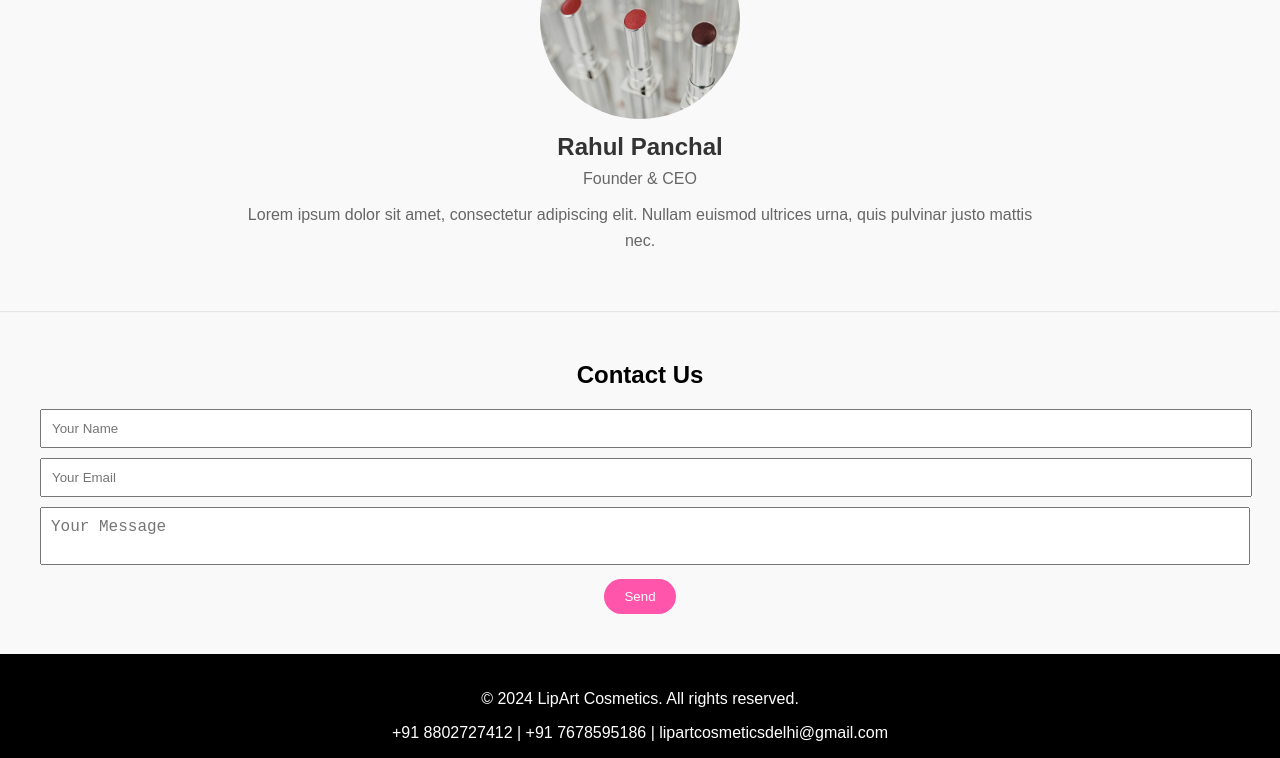
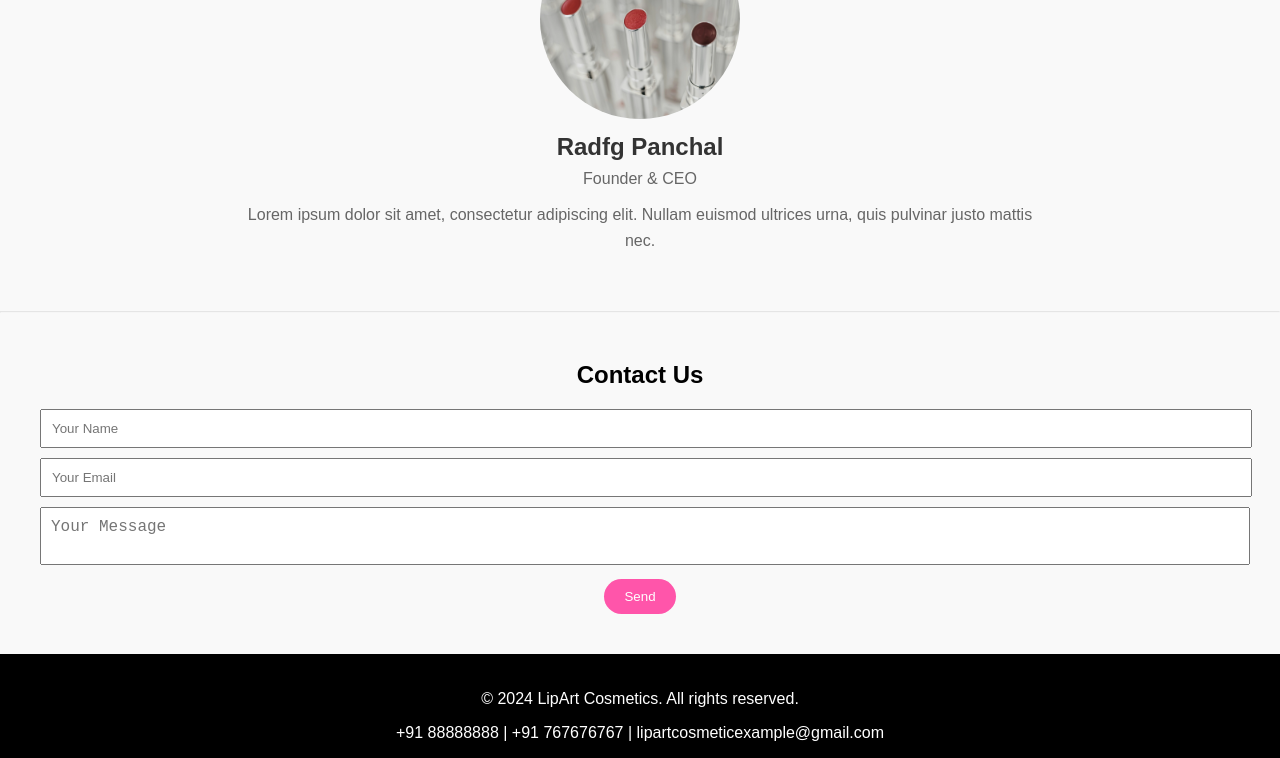
Before and after one commit to vaspanchal/LipArt, a plain HTML site: page LipArt/index.html in a window 1280 px wide. Shown: the part 1160-1918 px from the top of the page. Drawn offline with Linux system fonts and the light colour scheme; a web font is replaced by a local one.

Commit message:
Update index.html avoid sensitive info

```diff
--- a/LipArt/index.html
+++ b/LipArt/index.html
@@ -65,7 +65,7 @@
                             <img src="img/lipstick1.webp" alt="Owner Image">
                         </div>
                         <div class="owner-info">
-                            <h2>Rahul Panchal</h2>
+                            <h2>Radfg Panchal</h2>
                             <p>Founder & CEO</p>
                             <p>Lorem ipsum dolor sit amet, consectetur adipiscing elit. Nullam euismod ultrices urna, quis pulvinar justo mattis nec.</p>
                         </div>
@@ -93,7 +93,7 @@
     <!-- Footer -->
     <footer class="footer">
         <p>&copy; 2024 LipArt Cosmetics. All rights reserved.</p>
-        <div> +91 8802727412 | +91 7678595186 | lipartcosmeticsdelhi@gmail.com</div><br>
+        <div> +91 88888888 | +91 767676767 | lipartcosmeticexample@gmail.com</div><br>
         <div class="social-links">
             <a href="#" target="_blank"><i class="fab fa-facebook" style="color: aliceblue;"></i> </a>
             <a href="https://www.instagram.com/lipartcosmetics" target="_blank"> <i class="fab fa-instagram" style="color: aliceblue;"></i></a>
```
